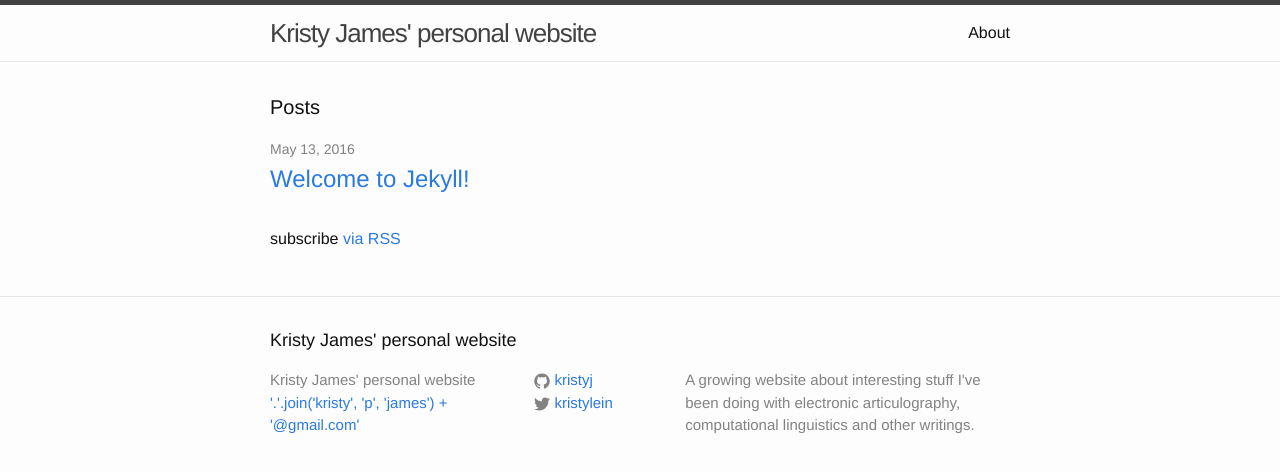
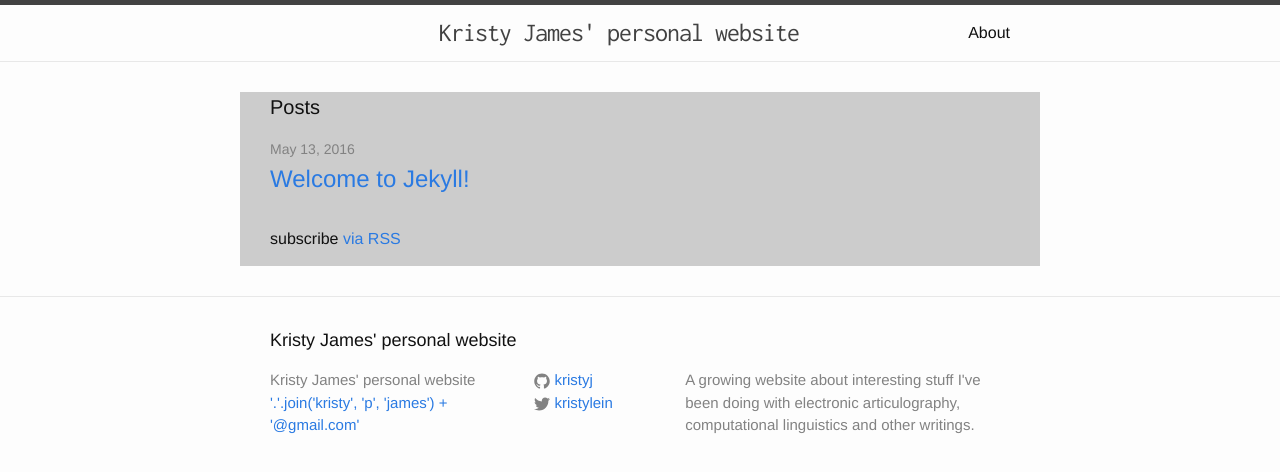
Before and after one commit to kristyj/kristyj.github.io, a Jekyll site: the page built from index.html, in a window 1280 px wide. Shown: the top 472 px of the page. Built offline with Jekyll 4.4.1, drawn with Linux system fonts in a browser that asks for light colours; some web fonts are replaced.

Commit message:
Add Rasa and Inconsolata fonts, set a grey background under body, set body and title fonts.

```diff
--- /dev/null
+++ b/_sass/_theme.scss
@@ -0,0 +1,11 @@
+.page-content .wrapper {
+	background-color:#CCCCCC;
+}
+.site-header .wrapper {
+	text-align: center;
+}
+
+.site-title {
+	float: none;
+	font-family: $title-font-family;
+}
--- a/css/main.scss
+++ b/css/main.scss
@@ -3,10 +3,11 @@
 ---
 @charset "utf-8";
 
-
+@import 'https://fonts.googleapis.com/css?family=Inconsolata|Rasa';
+$title-font-family: "Inconsolata", Helvectica, Arial, sans-serif;
 
 // Our variables
-$base-font-family: "Helvetica Neue", Helvetica, Arial, sans-serif;
+$base-font-family: "Rasa", Helvetica, Arial, sans-serif;
 $base-font-size:   16px;
 $base-font-weight: 400;
 $small-font-size:  $base-font-size * 0.875;
@@ -49,5 +50,6 @@ $on-laptop:        800px;
 @import
         "base",
         "layout",
-        "syntax-highlighting"
+        "syntax-highlighting",
+        "theme"
 ;
```
